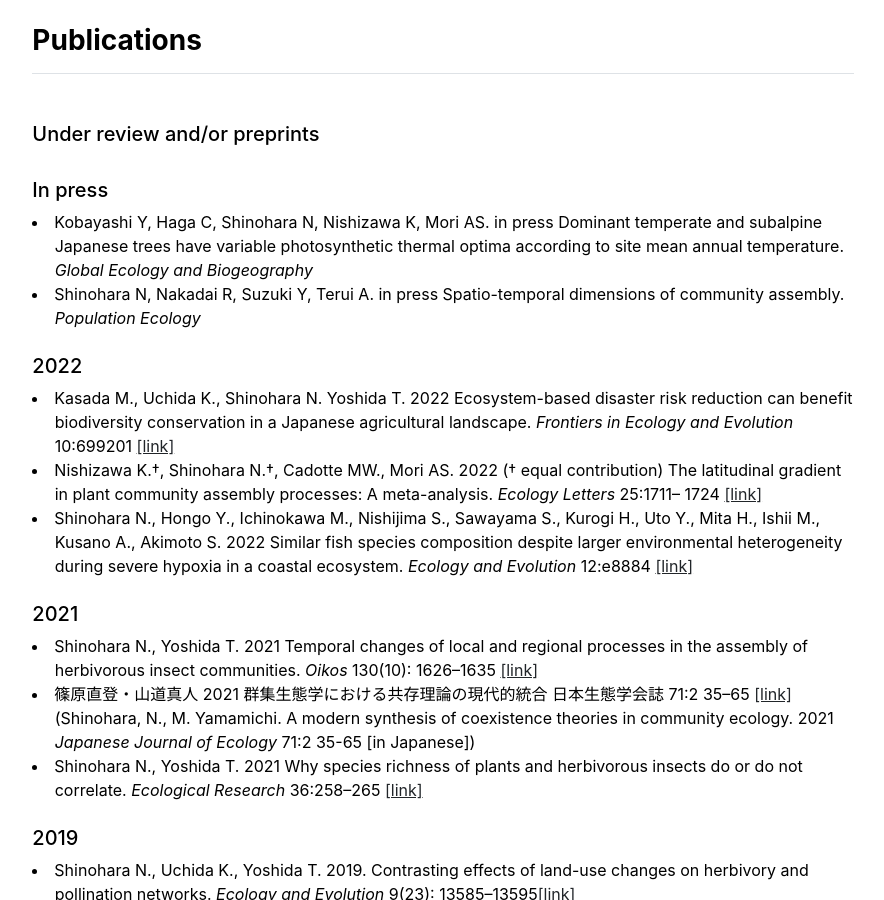
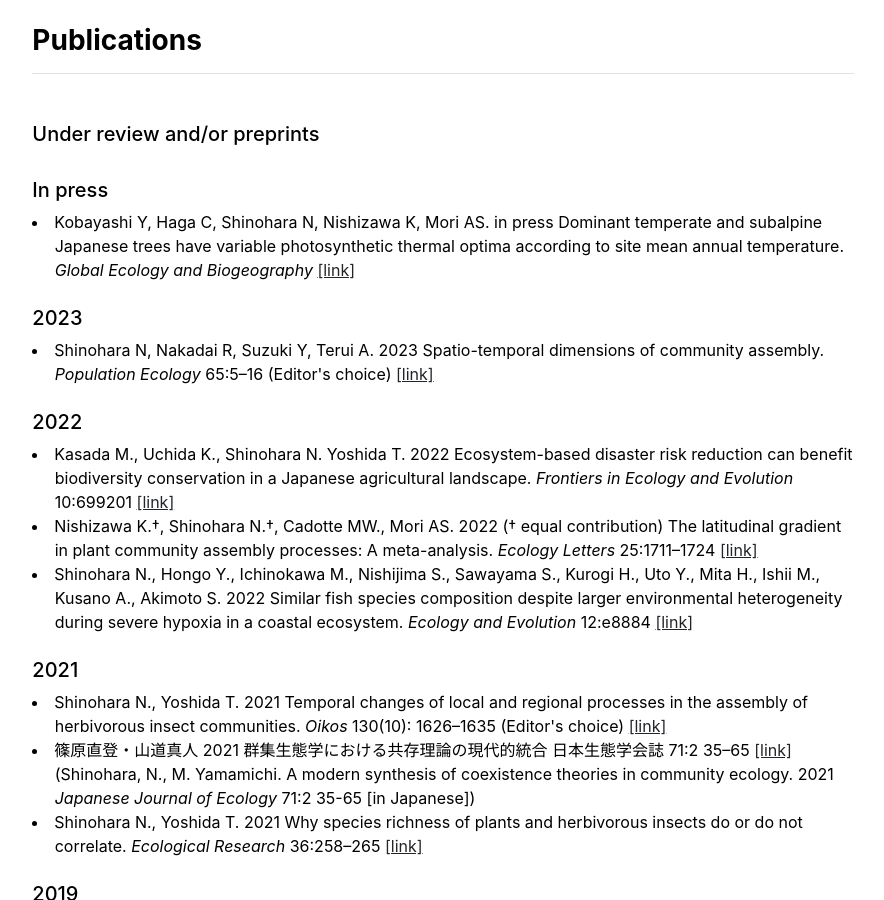
Before and after one commit to snaoto/snaoto.github.io, a Jekyll site: the page built from index.md, in a window 1280 px wide and 900 px high, scrolled down 672 px. Shown: the whole window, without its empty margins (197-1081 px from the left). Built offline with Jekyll 4.4.1, drawn with Linux system fonts in a browser that asks for light colours.

Commit message:
Updated publication records

```diff
--- a/_includes/publications.html
+++ b/_includes/publications.html
@@ -25,16 +25,18 @@
     <h5>Under review and/or preprints</h5>
 
     <br><h5>In press</h5>
-    <li>Kobayashi Y, Haga C, Shinohara N, Nishizawa K, Mori AS. in press Dominant temperate and subalpine Japanese trees have variable photosynthetic thermal optima according to site mean annual temperature. <i>Global Ecology and Biogeography</i> </li>
-    <li>Shinohara N, Nakadai R, Suzuki Y, Terui A. in press Spatio-temporal dimensions of community assembly. <i>Population Ecology</i> </li>
+    <li>Kobayashi Y, Haga C, Shinohara N, Nishizawa K, Mori AS. in press Dominant temperate and subalpine Japanese trees have variable photosynthetic thermal optima according to site mean annual temperature. <i>Global Ecology and Biogeography</i>  <a href = https://onlinelibrary.wiley.com/doi/10.1111/geb.13636 target = "_blank"> [link] </a> </li>
+
+    <br><h5>2023</h5>
+    <li>Shinohara N, Nakadai R, Suzuki Y, Terui A. 2023 Spatio-temporal dimensions of community assembly. <i>Population Ecology</i> 65:5–16 (Editor's choice) <a href = https://esj-journals.onlinelibrary.wiley.com/doi/10.1002/1438-390X.12144 target = "_blank"> [link] </a></li>
 
     <br><h5>2022</h5>
     <li>Kasada M., Uchida K., Shinohara N. Yoshida T. 2022 Ecosystem-based disaster risk reduction can benefit biodiversity conservation in a Japanese agricultural landscape. <i>Frontiers in Ecology and Evolution</i> 10:699201 <a href = https://www.frontiersin.org/articles/10.3389/fevo.2022.699201/full target = "_blank"> [link] </a></li>
-    <li>Nishizawa K.†, Shinohara N.†, Cadotte MW., Mori AS. 2022 († equal contribution) The latitudinal gradient in plant community assembly processes: A meta-analysis. <i>Ecology Letters</i> 25:1711– 1724 <a href = https://onlinelibrary.wiley.com/doi/epdf/10.1111/ele.14019 target = "_blank"> [link] </a></li>
+    <li>Nishizawa K.†, Shinohara N.†, Cadotte MW., Mori AS. 2022 († equal contribution) The latitudinal gradient in plant community assembly processes: A meta-analysis. <i>Ecology Letters</i> 25:1711–1724 <a href = https://onlinelibrary.wiley.com/doi/epdf/10.1111/ele.14019 target = "_blank"> [link] </a></li>
     <li>Shinohara N., Hongo Y., Ichinokawa M., Nishijima S., Sawayama S., Kurogi H., Uto Y., Mita H., Ishii M., Kusano A., Akimoto S. 2022 Similar fish species composition despite larger environmental heterogeneity during severe hypoxia in a coastal ecosystem. <i>Ecology and Evolution</i> 12:e8884 <a href = https://onlinelibrary.wiley.com/doi/full/10.1002/ece3.8884 target="_blank"> [link] </a></li>
 
     <br><h5>2021</h5>
-    <li>Shinohara N., Yoshida T. 2021 Temporal changes of local and regional processes in the assembly of herbivorous insect communities. <i>Oikos</i> 130(10): 1626–1635 <a href = https://onlinelibrary.wiley.com/doi/full/10.1111/oik.08350 target = "_blank"> [link] </a></li>
+    <li>Shinohara N., Yoshida T. 2021 Temporal changes of local and regional processes in the assembly of herbivorous insect communities. <i>Oikos</i> 130(10): 1626–1635 (Editor's choice) <a href = https://onlinelibrary.wiley.com/doi/full/10.1111/oik.08350 target = "_blank"> [link] </a></li>
     <li>篠原直登・山道真人 2021 群集生態学における共存理論の現代的統合 日本生態学会誌 71:2 35–65 <a href = https://www.jstage.jst.go.jp/article/seitai/71/2/71_35/_article/-char/ja target = "_blank"> [link] </a> <br>(Shinohara, N., M. Yamamichi. A modern synthesis of coexistence theories in community ecology. 2021 <i>Japanese Journal of Ecology</i> 71:2 35-65 [in Japanese])</br> </li>
     <li>Shinohara N., Yoshida T. 2021 Why species richness of plants and herbivorous insects do or do not correlate. <i>Ecological Research</i> 36:258–265 <a href = https://esj-journals.onlinelibrary.wiley.com/doi/10.1111/1440-1703.12189 target="_blank">[link]</a></li>
 
```
